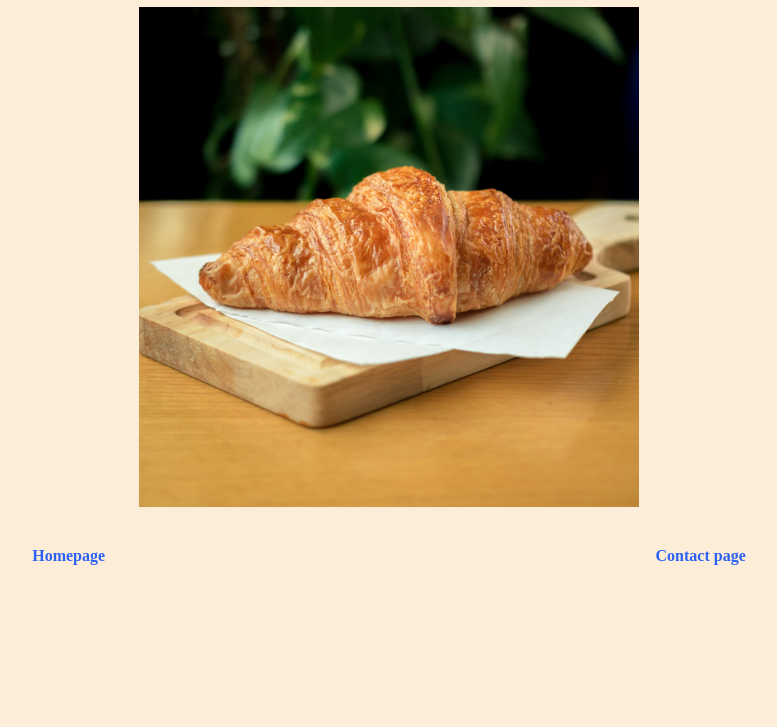
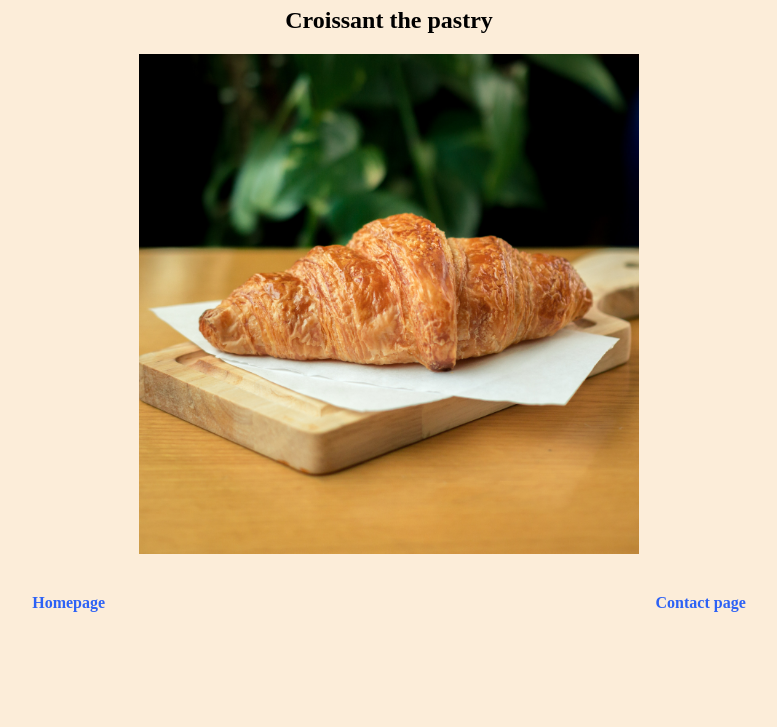
Before and after one commit to hhede/Croissant, a plain HTML site: page photo.html in a window 1280 px wide. Shown: the part 73-800 px from the top of the page, without its empty margins (251-1028 px from the left). Drawn offline with Linux system fonts and the light colour scheme.

Commit message:
Made the website more SEO friendly, by adding descriptive text to links, photo and title and added meta description of the pages.

```diff
--- a/photo.html
+++ b/photo.html
@@ -4,7 +4,8 @@
     <meta charset="UTF-8">
     <meta http-equiv="X-UA-Compatible" content="IE=edge">
     <meta name="viewport" content="width=device-width, initial-scale=1.0">
-    <title>Photo page</title>
+    <title>Photo Croissant The Pastry - croissant.com</title>
+    <meta name="description" content="This page is dedicated to photos of croissant the pastry.">
     <link rel="stylesheet" href="/src/styles.css">
 </head>
 <body>
@@ -12,7 +13,10 @@
     <h1>
         Photo page
     </h1>
-    <img src="/images/croissant.jpg" alt="" width="500px">
+    <h2>
+        Croissant the pastry
+    </h2>
+    <img src="/images/croissant.jpg" alt="Croissant ready to eat" width="500px">
 <footer>
 
     <a href="/" class="homepage-link">Homepage</a>
```
Also changed, not shown: index.html (+6 -4 lines).
